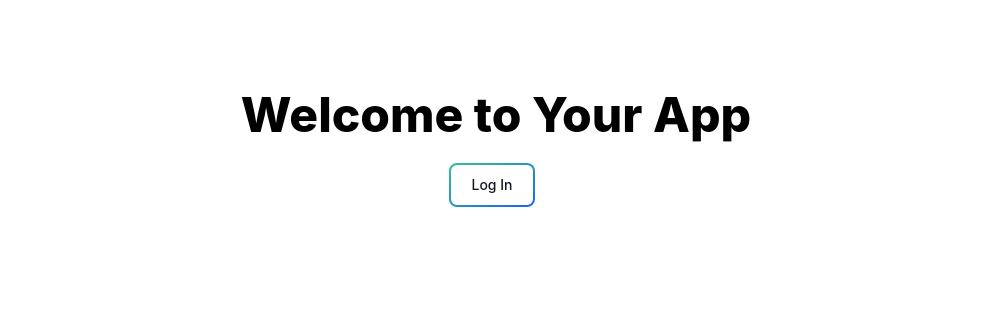
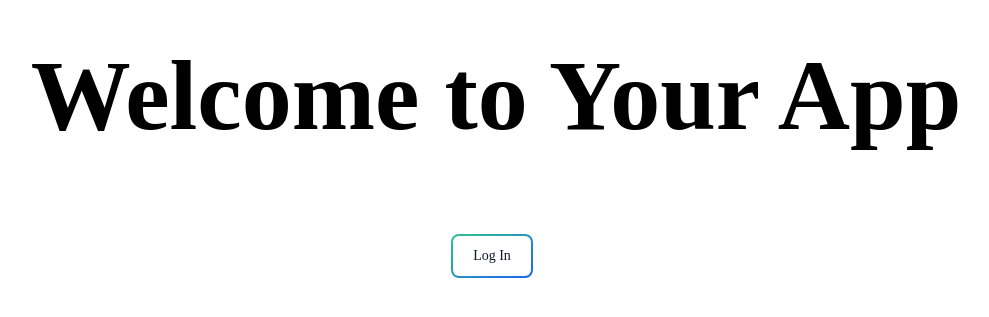
Before and after one commit to yash1378/JS-GuidanceProgram, a Next.js app: page / in a window 1280 px wide. Shown: the part 247-564 px from the top of the page, without its empty margins (144-1133 px from the left). Built offline with nearby package versions, Linux system fonts and the light colour scheme.

Commit message:
index fotn updated

```diff
--- a/pages/index.js
+++ b/pages/index.js
@@ -12,14 +12,14 @@ const HomePage = () => {
 
 
   return (
-    <div className="min-h-screen flex flex-col items-center justify-center bg-gradient-to-r from-white-500 via-blue-600 to-blue-700 text-white">
+    <div className="min-h-screen flex flex-col items-center font-Damion-cursive justify-center bg-gradient-to-r from-white-500 via-blue-600 to-blue-700 text-white">
       <Head>
         <title>Home</title>
       </Head>
       <div className="text-center">
-        <h1 className="text-5xl text-black font-extrabold mb-6">Welcome to Your App</h1>
-        <div className="space-y-4">
-          <button onClick={goToLogIn} className="relative inline-flex items-center justify-center p-0.5 mb-2 mr-2 overflow-hidden text-sm font-medium text-gray-900 rounded-lg group bg-gradient-to-br from-green-400 to-blue-600 group-hover:from-green-400 group-hover:to-blue-600 hover:text-white dark:text-white focus:ring-4 focus:outline-none focus:ring-green-200 dark:focus:ring-green-800">
+        <h1 className="text-[100px]  text-black font-extrabold mb-6">Welcome to Your App</h1>
+        <div className="space-y-4 text-[60px]">
+          <button onClick={goToLogIn} className="relative inline-flex items-center justify-center p-0.5 mb-2 mr-2 overflow-hidden text-sm font-Damion-cursive text-gray-900 rounded-lg group bg-gradient-to-br from-green-400 to-blue-600 group-hover:from-green-400 group-hover:to-blue-600 hover:text-white dark:text-white focus:ring-4 focus:outline-none focus:ring-green-200 dark:focus:ring-green-800">
             <span className="relative px-5 py-2.5 transition-all ease-in duration-75 bg-white dark:bg-gray-900 rounded-md group-hover:bg-opacity-0">
               Log In
             </span>
```
